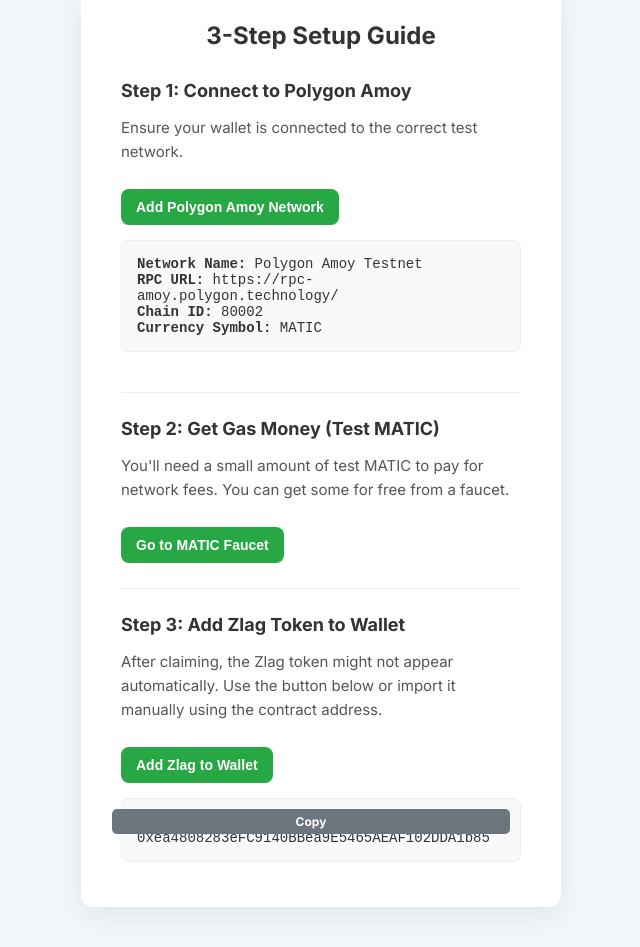
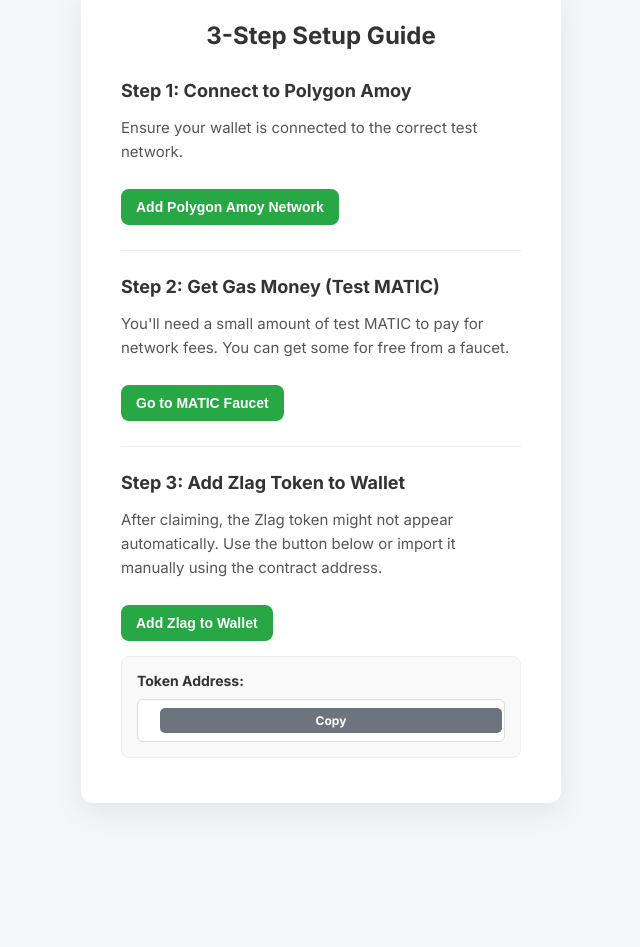
Before and after one commit to iammohit64/claim-zlag, a website: page public/index.html in a window 1280 px wide. Shown: the part 502-1449 px from the top of the page, without its empty margins (319-959 px from the left). After the commit the page ends 1345 px from the top, so only its background shows below. Drawn offline with Linux system fonts and the light colour scheme.

```diff
--- a/public/index.html
+++ b/public/index.html
@@ -74,8 +74,6 @@
             min-height: 20px;
             word-wrap: break-word;
         }
-
-        /* --- NEW SETUP GUIDE --- */
         .setup-guide {
             background: white;
             padding: 30px 40px;
@@ -114,13 +112,13 @@
             border: 1px solid #eee;
             border-radius: 8px;
             padding: 15px;
-            font-family: monospace;
             font-size: 14px;
             margin: 15px 0;
-            position: relative;
         }
         .details strong {
             color: #333;
+            display: block;
+            margin-bottom: 10px;
         }
         .action-button {
             background-color: #28a745;
@@ -133,10 +131,25 @@
         .action-button:hover {
             background-color: #218838;
         }
+
+        /* --- CSS CHANGES ARE HERE --- */
+        .address-container {
+            display: flex;
+            align-items: center;
+            justify-content: space-between;
+            background-color: #fff;
+            padding: 8px 12px;
+            border-radius: 6px;
+            border: 1px solid #ddd;
+        }
+        #tokenAddress {
+            font-family: monospace;
+            white-space: nowrap;
+            overflow: hidden;
+            text-overflow: ellipsis;
+            margin-right: 10px;
+        }
         .copy-button {
-            position: absolute;
-            top: 10px;
-            right: 10px;
             background-color: #6c757d;
             border-radius: 5px;
             padding: 5px 10px;
@@ -145,6 +158,7 @@
             border: none;
             color: white;
             cursor: pointer;
+            flex-shrink: 0; /* Prevents the button from shrinking */
         }
     </style>
 </head>
@@ -167,12 +181,6 @@
                 <h3>Step 1: Connect to Polygon Amoy</h3>
                 <p>Ensure your wallet is connected to the correct test network.</p>
                 <button class="action-button" id="addNetworkButton">Add Polygon Amoy Network</button>
-                <div class="details">
-                    <strong>Network Name:</strong> Polygon Amoy Testnet<br>
-                    <strong>RPC URL:</strong> https://rpc-amoy.polygon.technology/<br>
-                    <strong>Chain ID:</strong> 80002<br>
-                    <strong>Currency Symbol:</strong> MATIC
-                </div>
             </div>
 
             <div class="step">
@@ -188,9 +196,11 @@
                 <p>After claiming, the Zlag token might not appear automatically. Use the button below or import it manually using the contract address.</p>
                 <button class="action-button" id="addTokenButton">Add Zlag to Wallet</button>
                 <div class="details">
-                    <strong>Token Address:</strong><br>
-                    <span id="tokenAddress">0xea4808283eFC9140BBea9E5465AEAF102DDA1b85</span>
-                    <button class="copy-button" id="copyButton">Copy</button>
+                    <strong>Token Address:</strong>
+                    <div class="address-container">
+                        <span id="tokenAddress">0xea4808283eFC9140BBea9E5465AEAF102DDA1b85</span>
+                        <button class="copy-button" id="copyButton">Copy</button>
+                    </div>
                 </div>
             </div>
         </div>
@@ -202,6 +212,10 @@
     <script>
         // Add Polygon Amoy Network to MetaMask
         document.getElementById('addNetworkButton').addEventListener('click', () => {
+            if (typeof window.ethereum === 'undefined') {
+                alert('MetaMask is not installed. Please install it to use this feature.');
+                return;
+            }
             window.ethereum.request({
                 method: 'wallet_addEthereumChain',
                 params: [{
@@ -216,13 +230,17 @@
                     blockExplorerUrls: ['https://www.oklink.com/amoy']
                 }]
             }).catch((error) => {
-                console.error(error);
+                console.error('Failed to add the network:', error);
             });
         });
 
         // Add Zlag Token to MetaMask
         const tokenAddress = '0xea4808283eFC9140BBea9E5465AEAF102DDA1b85';
         document.getElementById('addTokenButton').addEventListener('click', () => {
+            if (typeof window.ethereum === 'undefined') {
+                alert('MetaMask is not installed. Please install it to use this feature.');
+                return;
+            }
             window.ethereum.request({
                 method: 'wallet_watchAsset',
                 params: {
@@ -231,11 +249,11 @@
                         address: tokenAddress,
                         symbol: 'ZLAG',
                         decimals: 18,
-                        image: 'https://example.com/zlag-token-icon.png', // Optional: Add a URL to your token's icon
+                        image: '', // You can add a URL to your token's icon here
                     },
                 },
             }).catch((error) => {
-                console.error(error);
+                console.error('Failed to add the token:', error);
             });
         });
 
```
